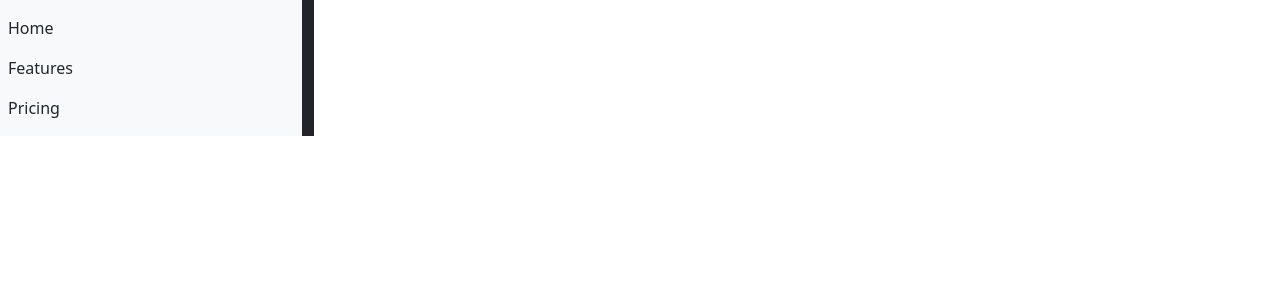
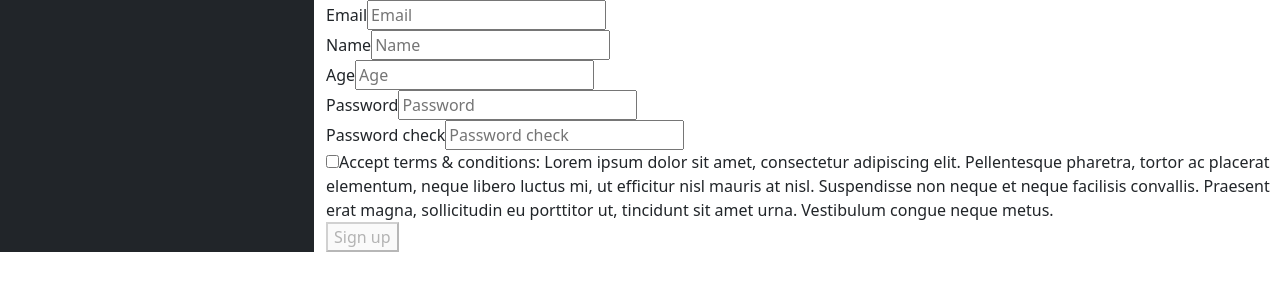
Before and after one commit to JuanitaOramas/Project_SelClips, a React (Create React App) app: page /login in a window 1280 px wide. Shown: the top 300 px of the page. Built offline with nearby package versions, Linux system fonts and the light colour scheme; the HTML template or start-up script is replaced by a standard one.

Commit message:
:tada: Avance Login

```diff
--- a/src/App.jsx
+++ b/src/App.jsx
@@ -1,6 +1,7 @@
 import React from 'react';
 import { BrowserRouter, Link, Route, Routes } from 'react-router-dom';
 import HomePage from './pages/Homepage';
+import LoginPage from './pages/Loginpage';
 import Menu from './components/Menu';
 import 'bootstrap/dist/css/bootstrap.css';
 import { Container, Row, Col } from 'react-bootstrap';
@@ -10,13 +11,21 @@ function App() {
 
     <BrowserRouter>
       <div className="App">
-        <div >
+        <div>
           <Row>
-            <Col md={3} sm={3} className="bg-dark text-light"><Menu /></Col>
-            <Col md={9} sm={9}><Routes><Route path="/" element={<HomePage />} /></Routes></Col>
+            <Col md={3} sm={3} className="bg-dark text-light">
+              <Routes>
+                <Route path="/" element={<Menu />} />
+              </Routes>
+            </Col>
+            <Col md={9} sm={9}>
+              <Routes>
+                <Route path="/" element={<HomePage />} />
+                <Route path="/login" element={<LoginPage />} />
+              </Routes>
+            </Col>
           </Row>
         </div>
-
       </div>
     </BrowserRouter>
   );
--- /dev/null
+++ b/src/pages/Loginpage.css
@@ -0,0 +1,23 @@
+form {
+    max-width: 800px;
+    margin: 0 auto;
+    padding: 1rem;
+    border: solid 1px #eee;
+    border-radius: 0.5rem;
+  }
+
+  form > div {
+    margin-bottom: 0.5rem;
+  }
+
+  label {
+    display: block;
+    margin-bottom: 0.1rem;
+  }
+
+  input {
+    display: block;
+    padding: 0.5rem;
+    background-color: #ededed;
+    border: none;
+  }
--- /dev/null
+++ b/src/pages/Loginpage.jsx
@@ -0,0 +1,199 @@
+// import "./LoginPage.css";
+import { registerUser } from "../services/registerUser";
+import { useState } from "react";
+
+export function LoginPage() {
+   const onSubmit = (data) => {
+     registerUser(data);
+   };
+
+  const [email, setEmail] = useState("");
+  const [emailError, setEmailError] = useState("");
+
+  const [name, setName] = useState("");
+  const [nameError, setNameError] = useState("");
+
+  const [age, setAge] = useState("");
+  const [ageError, setAgeError] = useState("");
+
+
+  const [password, setPassword] = useState("");
+  const [passwordError, setPasswordError] = useState("");
+
+  const [passwordCheck, setPasswordCheck] = useState("");
+  const [passwordCheckError, setPasswordCheckError] = useState("");
+
+  const [terms, setTerms] = useState("");
+  const [termsError, setTermsError] = useState("");
+
+  const [formValidation, setFormValidation] = useState({
+    email: undefined,
+    name: undefined,
+    age: undefined,
+    password: undefined,
+    passwordCheck: undefined,
+    terms: undefined,
+  });
+
+
+  const handleSubmit = (event) => {
+    event.preventDefault();
+    const value = event.target.value;
+    registerUser(value);
+  };
+
+  const handleEmailChange = (event) => {
+    const value = event.target.value;
+    setEmail(value);
+
+    const emailError = !value
+      ? "email is required"
+      : !/\S+@\S+\.\S+/.test(value)
+      ? "email is invalid"
+      : "";
+
+    setEmailError(emailError);
+    setFormValidation({
+      ...formValidation,
+      email: emailError
+    });
+  };
+
+  const handleNameChange = (event) => {
+    const value = event.target.value;
+    setName(value);
+
+    const nameError = !value
+      ? "name is required" : "";
+
+    setNameError(nameError);
+    setFormValidation({
+      ...formValidation,
+      name: nameError
+    });
+  };
+
+  const handleAgeChange = (event) => {
+    const value = event.target.value;
+    setAge(value);
+    const ageError = !value
+      ? "age is required"
+      : parseInt(value) < 18
+      ? "you must be above 18 to register"
+      : "";
+
+    setAgeError(ageError);
+    setFormValidation({
+      ...formValidation,
+      age: ageError
+    });
+  };
+
+  const handlePasswordChange = (event) => {
+    const value = event.target.value;
+    setPassword(value);
+    const passwordError = !value
+    ? "password is required"
+    : value.length < 5
+    ? "password is too short"
+    : "";
+
+    setPasswordError(passwordError);
+    setFormValidation({
+      ...formValidation,
+      password: passwordError
+    });
+  };
+
+
+  const handlePasswordCheckChange = (event) => {
+    const value = event.target.value;
+    setPasswordCheck(value);
+    const passwordCheckError = value != password
+    ? "passwords do not match"
+    : "";
+
+    setPasswordCheckError(passwordCheckError);
+    setFormValidation({
+      ...formValidation,
+      passwordCheck: passwordCheckError
+    });
+  };
+
+  const handleTermsChange = (event) => {
+    const checked  = event.target.checked ;
+    setTerms(checked );
+    const termsError = !checked
+    ? "please read and accept the terms and conditions"
+    : "";
+
+    setTermsError(termsError);
+    setFormValidation({
+      ...formValidation,
+      terms: termsError
+    });
+  };
+
+  const isFormValid = Object.keys(formValidation).every(key => formValidation[key] === "")
+
+
+  return (
+    <div>
+      <form onSubmit={handleSubmit}>
+        <div>
+          <label>
+            Email
+            <input type="email" placeholder="Email" value={email} onChange={handleEmailChange}/>
+            {emailError && <span className="error" role="alert">{emailError}</span>}
+          </label>
+
+        </div>
+        <div>
+          <label>
+            Name
+            <input type="text" placeholder="Name" value={name} onChange={handleNameChange} />
+            {nameError && <span className="error" role="alert">{nameError}</span>}
+          </label>
+          <span className="error" role="alert"></span>
+        </div>
+        <div>
+          <label>
+            Age
+            <input type="number" placeholder="Age" value={age} onChange={handleAgeChange} />
+            {ageError && <span className="error" role="alert">{ageError}</span>}
+          </label>
+        </div>
+        <div>
+          <label>
+            Password
+            <input type="password" placeholder="Password" value={password} onChange={handlePasswordChange} />
+            {passwordError && <span className="error" role="alert">{passwordError}</span>}
+          </label>
+        </div>
+        <div>
+          <label>
+            Password check
+            <input type="password" placeholder="Password check"  value={passwordCheck} onChange={handlePasswordCheckChange} />
+          </label>
+          {passwordCheckError && <span className="error" role="alert">{passwordCheckError}</span>}
+
+        </div>
+        <div>
+          <label>
+            <input type="checkbox" value={terms} onChange={handleTermsChange}/>
+            Accept terms & conditions: Lorem ipsum dolor sit amet, consectetur
+            adipiscing elit. Pellentesque pharetra, tortor ac placerat
+            elementum, neque libero luctus mi, ut efficitur nisl mauris at nisl.
+            Suspendisse non neque et neque facilisis convallis. Praesent erat
+            magna, sollicitudin eu porttitor ut, tincidunt sit amet urna.
+            Vestibulum congue neque metus.
+            {termsError && <span className="error" role="alert">{termsError}</span>}
+          </label>
+        </div>
+
+        <button disabled = {!isFormValid}>Sign up</button>
+      </form>
+    </div>
+  );
+}
+export default LoginPage;
--- /dev/null
+++ b/src/services/registerUser.js
@@ -0,0 +1,3 @@
+export const registerUser = (data) => {
+  console.log("sending data to server", data);
+};
```
